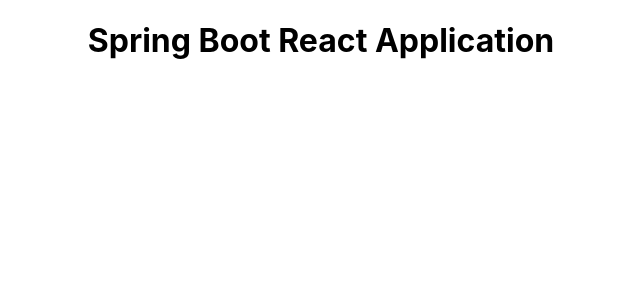
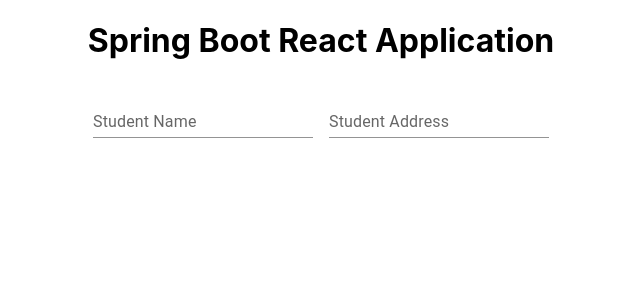
Before and after one commit to ryanmello/popcornperspective.io, a React (Create React App) app: page / in a window 1280 px wide. Shown: the top 300 px of the page, without its empty margins (319-959 px from the left). Built offline with nearby package versions, Linux system fonts and the light colour scheme.

Commit message:
material ui import and student text fields

```diff
--- a/package.json
+++ b/package.json
@@ -3,6 +3,9 @@
   "version": "0.1.0",
   "private": true,
   "dependencies": {
+    "@emotion/react": "^11.10.6",
+    "@emotion/styled": "^11.10.6",
+    "@mui/material": "^5.11.10",
     "@testing-library/jest-dom": "^5.16.5",
     "@testing-library/react": "^13.4.0",
     "@testing-library/user-event": "^13.5.0",
--- a/src/App.js
+++ b/src/App.js
@@ -1,10 +1,12 @@
 import './App.css';
 import AppBar from './components/Appbar';
+import Student from './components/Student';
 
 function App() {
   return (
     <div className="App">
       <AppBar/>
+      <Student/>
     </div>
   );
 }
--- /dev/null
+++ b/src/components/Student.js
@@ -0,0 +1,20 @@
+import * as React from 'react';
+import Box from '@mui/material/Box';
+import TextField from '@mui/material/TextField';
+
+export default function Student() {
+  return (
+    <Box
+      component="form"
+      sx={{
+        '& > :not(style)': { m: 1 },
+      }}
+      noValidate
+      autoComplete="off"
+    >
+      <TextField id="standard-basic" label="Student Name" variant="standard" />
+      <TextField id="standard-basic" label="Student Address" variant="standard" />
+
+    </Box>
+  );
+}
```
Also changed, not shown: 1 other file (tests, documents, lock files or other folders).
